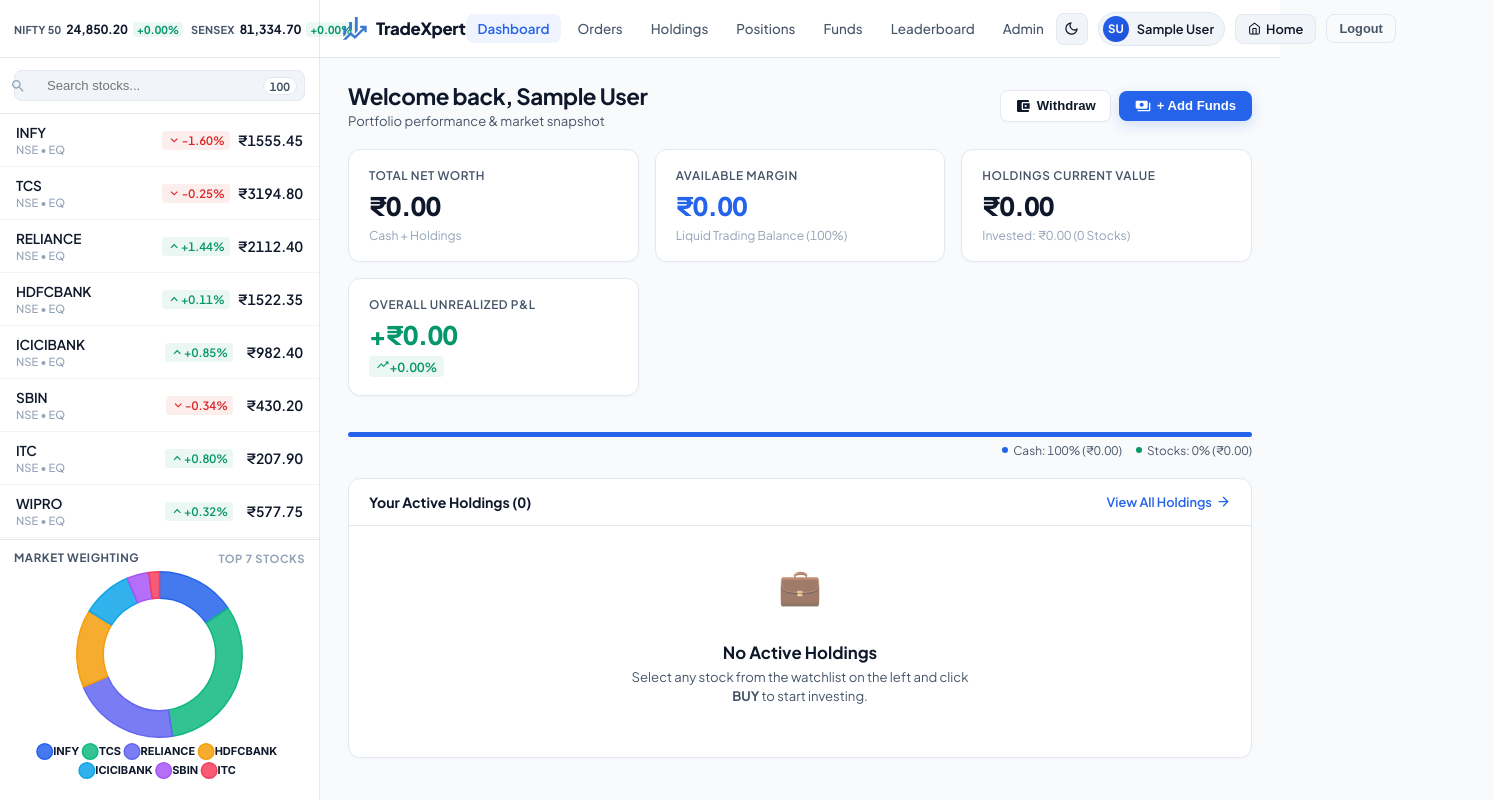
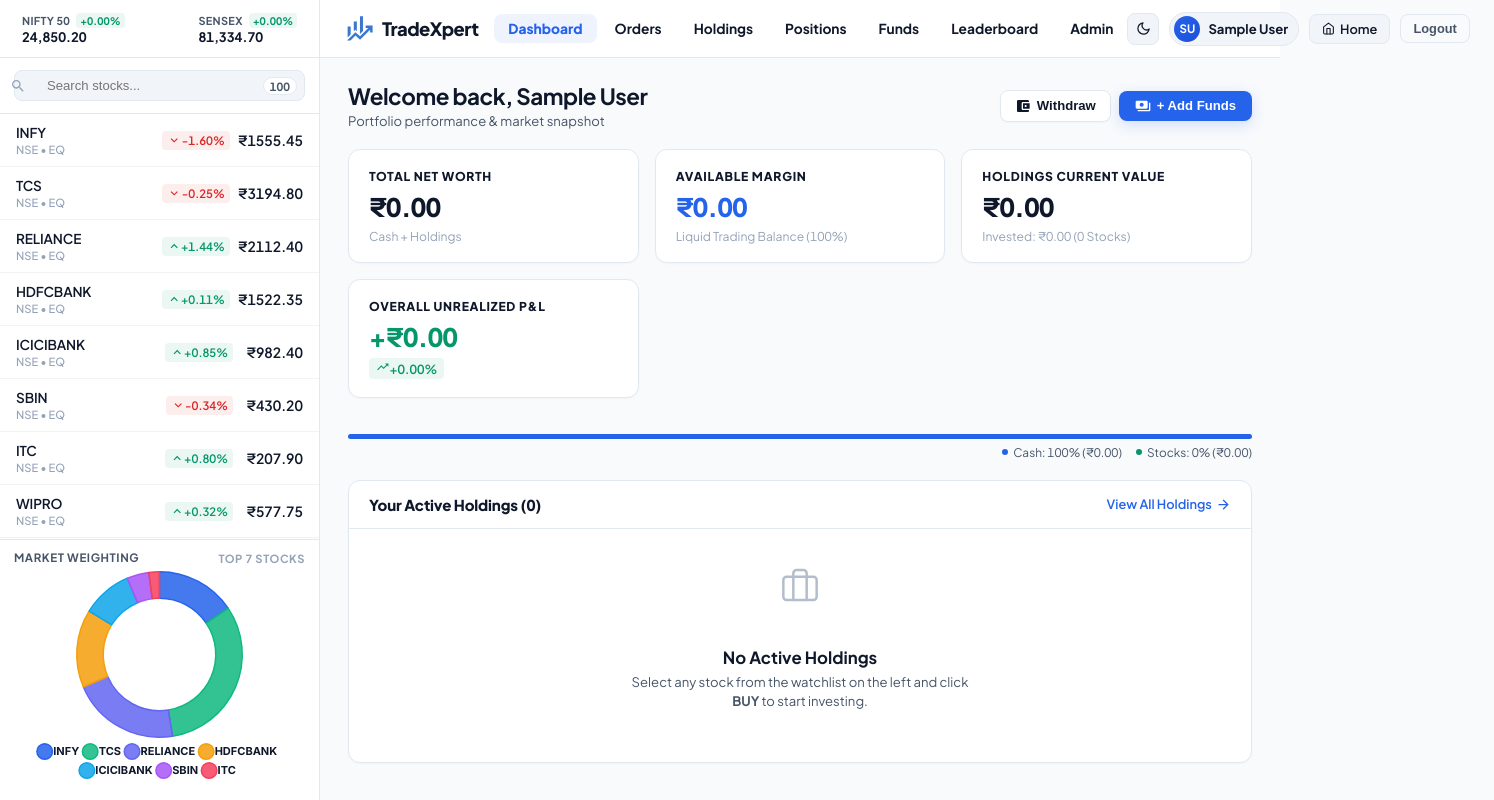
Before and after one commit to Shubham-07-creator/TradeXpert, a React app in the folder dashboard/: page / in a window 1280 px wide. Shown: the whole page, 1494 px wide, since content can reach past the window. Built offline with nearby package versions, Linux system fonts and the light colour scheme; no server answers; sample sign-in values are in the browser's storage.

Commit message:
fix(topbar): resolve logo/index collision with two-row stack and bold all section headers

```diff
--- a/dashboard/src/components/Summary.js
+++ b/dashboard/src/components/Summary.js
@@ -292,7 +292,12 @@ const Summary = () => {
           </div>
         ) : (
           <div className="empty-state" style={{ padding: "36px 20px" }}>
-            <div className="empty-state-icon">💼</div>
+            <div className="empty-state-icon">
+              <svg width="40" height="40" viewBox="0 0 24 24" fill="none" stroke="currentColor" strokeWidth="1.5" strokeLinecap="round" strokeLinejoin="round">
+                <rect width="20" height="14" x="2" y="7" rx="2" ry="2" />
+                <path d="M16 21V5a2 2 0 0 0-2-2h-4a2 2 0 0 0-2 2v16" />
+              </svg>
+            </div>
             <h4 className="empty-state-title">No Active Holdings</h4>
             <p className="empty-state-text">
               Select any stock from the watchlist on the left and click <b>BUY</b> to start investing.
--- a/dashboard/src/components/TopBar.js
+++ b/dashboard/src/components/TopBar.js
@@ -36,28 +36,32 @@ const TopBar = () => {
     <header className="topbar-container">
       <div className="indices-container">
         <div className="index-box" title="National Stock Exchange Nifty 50 Index">
-          <span className="index-name">NIFTY 50</span>
+          <div className="index-header">
+            <span className="index-name">NIFTY 50</span>
+            <span className={`index-percent ${isNiftyDown ? "down" : "up"}`}>
+              {niftyPercent}
+            </span>
+          </div>
           <span className="index-points">
             {Number(niftyPrice).toLocaleString("en-IN", {
               minimumFractionDigits: 2,
               maximumFractionDigits: 2,
             })}
           </span>
-          <span className={`index-percent ${isNiftyDown ? "down" : "up"}`}>
-            {niftyPercent}
-          </span>
         </div>
 
         <div className="index-box" title="Bombay Stock Exchange SENSEX Index">
-          <span className="index-name">SENSEX</span>
+          <div className="index-header">
+            <span className="index-name">SENSEX</span>
+            <span className={`index-percent ${isNiftyDown ? "down" : "up"}`}>
+              {formattedSensexPercent}
+            </span>
+          </div>
           <span className="index-points">
             {Number(sensexPrice).toLocaleString("en-IN", {
               minimumFractionDigits: 2,
               maximumFractionDigits: 2,
             })}
-          </span>
-          <span className={`index-percent ${isNiftyDown ? "down" : "up"}`}>
-            {formattedSensexPercent}
           </span>
         </div>
 
--- a/dashboard/src/index.css
+++ b/dashboard/src/index.css
@@ -218,7 +218,7 @@ a {
   min-width: 320px;
   max-width: 320px;
   height: 100%;
-  padding: 0 10px;
+  padding: 0 16px;
   border-right: 1px solid var(--color-border);
   display: flex;
   align-items: center;
@@ -226,13 +226,15 @@ a {
   background: var(--color-bg-card);
   box-sizing: border-box;
   white-space: nowrap;
+  overflow: hidden;
 }
 
 .index-box {
   display: flex;
-  align-items: baseline;
-  gap: 5px;
-  padding: 2px 4px;
+  flex-direction: column;
+  justify-content: center;
+  gap: 2px;
+  padding: 2px 6px;
   border-radius: var(--radius-sm);
   background: transparent;
   transition: all 0.15s ease;
@@ -246,8 +248,8 @@ a {
 
 .index-header {
   display: flex;
-  align-items: baseline;
-  gap: 3px;
+  align-items: center;
+  gap: 6px;
   white-space: nowrap;
 }
 
@@ -256,7 +258,7 @@ a {
   font-weight: 700;
   color: var(--color-text-muted);
   text-transform: uppercase;
-  letter-spacing: 0.02em;
+  letter-spacing: 0.03em;
   white-space: nowrap;
 }
 
@@ -268,14 +270,15 @@ a {
 }
 
 .index-points {
-  font-size: 0.78rem;
+  font-size: 0.82rem;
   font-weight: 700;
   color: var(--color-text-strong);
   white-space: nowrap;
+  line-height: 1.1;
 }
 
 .index-percent {
-  font-size: 0.68rem;
+  font-size: 0.65rem;
   font-weight: 700;
   padding: 1px 4px;
   border-radius: var(--radius-xs);
@@ -299,7 +302,7 @@ a {
 .menu-container {
   flex: 1;
   height: 100%;
-  padding: 0 20px;
+  padding: 0 24px;
   display: flex;
   align-items: center;
   justify-content: space-between;
@@ -309,26 +312,23 @@ a {
   display: flex;
   align-items: center;
   gap: 10px;
+  flex-shrink: 0;
+  margin-right: 16px;
 }
 
 .menu-logo {
-  width: 28px;
-  height: 28px;
+  width: 30px;
+  height: 30px;
   object-fit: contain;
+  display: block;
 }
 
 .menu-brand-title {
-  font-size: 1.05rem;
+  font-size: 1.15rem;
   font-weight: 800;
-  letter-spacing: -0.02em;
+  letter-spacing: -0.03em;
   color: var(--color-text-strong);
-  display: none;
-}
-
-@media (min-width: 1200px) {
-  .menu-brand-title {
-    display: inline-block;
-  }
+  display: inline-block;
 }
 
 .menus ul {
@@ -344,24 +344,24 @@ a {
   display: inline-flex;
   align-items: center;
   gap: 6px;
-  padding: 6px 12px;
+  padding: 6px 14px;
   border-radius: var(--radius-md);
-  font-size: 0.84rem;
-  font-weight: 500;
-  color: var(--color-text-muted);
+  font-size: 0.86rem;
+  font-weight: 700;
+  color: var(--color-text-strong);
   transition: all 0.15s ease;
   position: relative;
 }
 
 .menu-link:hover {
-  color: var(--color-text-strong);
+  color: var(--color-primary);
   background: var(--color-bg-subtle);
 }
 
 .menu-link.selected {
   color: var(--color-primary);
   background: var(--color-primary-light);
-  font-weight: 600;
+  font-weight: 800;
 }
 
 .menu-actions {
@@ -422,10 +422,10 @@ a {
 }
 
 .user-badge-name {
-  font-size: 0.8rem;
-  font-weight: 600;
+  font-size: 0.82rem;
+  font-weight: 700;
   color: var(--color-text-strong);
-  max-width: 90px;
+  max-width: 140px;
   white-space: nowrap;
   overflow: hidden;
   text-overflow: ellipsis;
@@ -735,11 +735,11 @@ a {
 }
 
 .stat-card-label {
-  font-size: 0.74rem;
-  font-weight: 600;
-  color: var(--color-text-muted);
+  font-size: 0.76rem;
+  font-weight: 800;
+  color: var(--color-text-strong);
   text-transform: uppercase;
-  letter-spacing: 0.05em;
+  letter-spacing: 0.06em;
   margin-bottom: 6px;
 }
 
@@ -891,10 +891,11 @@ a {
 }
 
 .chart-card-title {
-  font-size: 0.88rem;
-  font-weight: 700;
+  font-size: 0.94rem;
+  font-weight: 800;
   color: var(--color-text-strong);
   margin: 0;
+  letter-spacing: -0.01em;
 }
 
 /* ============================================================
```
